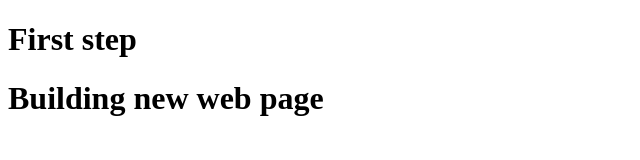
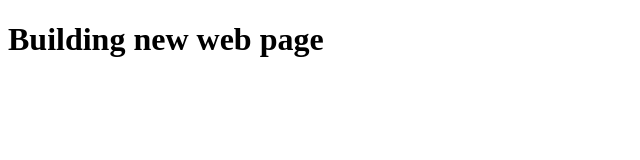
Before and after one commit to Betelhem12/Betel, a plain HTML site: page index.html in a window 1280 px wide. Shown: the whole page, without its empty margins (0-640 px from the left). Drawn offline with Linux system fonts and the light colour scheme.

Commit message:
Update and rename Index.html to index.html

```diff
--- a/Index.html
+++ b/index.html
@@ -7,7 +7,6 @@
     <meta charset="utf-8">
     <title>Betelhem</title>
   </head>
-  <h1>First step</h1>
   <body>
     <h1>Building new web page</h1>
   </body>
```
